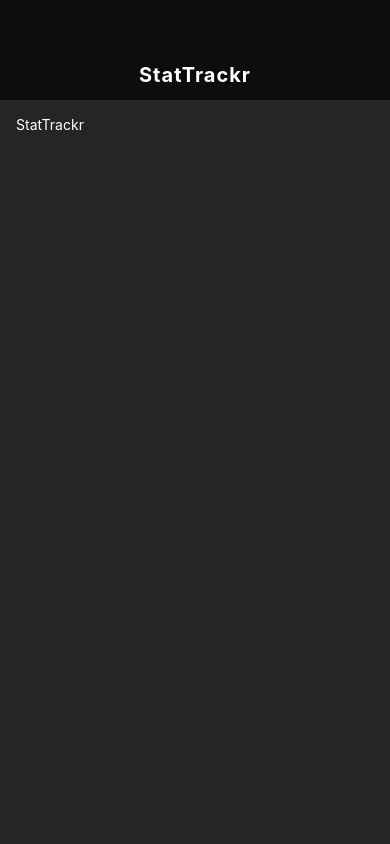
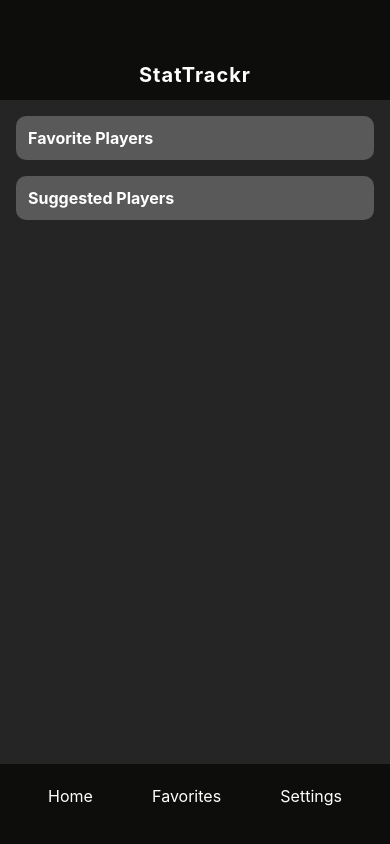
Before and after one commit to jasonzubiate/StatTrackr, a React Native app in the folder StatTrackr/: screen / in a window 390 px wide. Built offline with nearby package versions, Linux system fonts and the light colour scheme.

Commit message:
updated home page

```diff
--- a/StatTrackr/App.js
+++ b/StatTrackr/App.js
@@ -1,15 +1,35 @@
 import { StatusBar } from "expo-status-bar";
 import { StyleSheet, Text, View } from "react-native";
 import Header from "./components/Header";
+import LargeCard from "./components/LargeCard";
+import Footer from "./components/Footer";
 
 export default function App() {
+  // Dummy data for now
+  const data = {
+    "Lebron James": {
+      Position: "SF",
+      stats: { Points: 32, Rebounds: 5, Assists: 5, Rating: 89 },
+    },
+    "Steph Curry": {
+      Position: "SF",
+      stats: { Points: 32, Rebounds: 5, Assists: 5, Rating: 89 },
+    },
+    "Jimmy Butler": {
+      Position: "SF",
+      stats: { Points: 32, Rebounds: 5, Assists: 5, Rating: 89 },
+    },
+  };
+
   return (
     <>
       <Header />
       <View style={styles.container}>
-				<Text style={styles.text}>StatTrackr</Text>
         <StatusBar style="auto" />
+        <LargeCard title={"Favorite Players"} data={data} />
+        <LargeCard title={"Suggested Players"} data={data} />
       </View>
+      <Footer />
     </>
   );
 }
@@ -19,6 +39,7 @@ const styles = StyleSheet.create({
     flex: 1,
     padding: 16,
     backgroundColor: "#252525",
+    gap: 16,
   },
   text: {
     color: "white",
--- a/StatTrackr/components/Footer.js
+++ b/StatTrackr/components/Footer.js
@@ -3,9 +3,9 @@ import { StyleSheet, Text, View } from "react-native";
 export default function Footer() {
   return (
     <View style={styles.footer}>
-      <View style={styles.icon}>
-        <Text style={styles.pageTitle}></Text>
-      </View>
+      <Text style={styles.link}>Home</Text>
+      <Text style={styles.link}>Favorites</Text>
+      <Text style={styles.link}>Settings</Text>
     </View>
   );
 }
@@ -14,8 +14,15 @@ const styles = StyleSheet.create({
   footer: {
     flexDirection: "row",
     alignItems: "center",
-		justifyContent: "center",
+    justifyContent: "space-between",
     backgroundColor: "#0D0E0B",
-		height: 64,
+    paddingLeft: 48,
+    paddingRight: 48,
+    paddingBottom: 16,
+    height: 80,
+  },
+  link: {
+    fontSize: 16,
+    color: "#FFFFFF",
   },
 });
--- /dev/null
+++ b/StatTrackr/components/LargeCard.js
@@ -0,0 +1,29 @@
+import { StyleSheet, Text, View, FlatList } from "react-native";
+import StatCard from "./StatCard";
+
+// This component is used to display all of Favorite Players, Suggested Players, Favorite Teams, etc.
+// Takes two properties, the title for the card and the data that will be displayed in the card.
+export default function LargeCard({ title, data }) {
+  return (
+    <View style={styles.card}>
+      <Text style={styles.title}>{title}</Text>
+      <FlatList data={data} renderItem={(item) => <StatCard item={item} />} />
+    </View>
+  );
+}
+
+const styles = StyleSheet.create({
+  card: {
+    flexDirection: "row",
+    alignItems: "center",
+    justifyContent: "center",
+    padding: 12,
+    borderRadius: 10,
+    backgroundColor: "#5A5959",
+  },
+  title: {
+    color: "white",
+    fontWeight: "bold",
+    fontSize: 16,
+  },
+});
--- /dev/null
+++ b/StatTrackr/components/StatCard.js
@@ -0,0 +1,46 @@
+import { StyleSheet, Text, View, TouchableOpacity } from "react-native";
+export default function StatCard({ item }) {
+  console.log(item)
+  return (
+    <TouchableOpacity style={styles.card}>
+      <View style={styles.img}>{/* player img */}</View>
+      <View style={styles.stats}>
+        <View style={styles.header}>
+          <Text style={styles.name}>{item.name}</Text>
+          <Text style={styles.position}>{item.position}</Text>
+        </View>
+        <View style={styles.labels}>
+          <Text style={styles.label}>Points: </Text>
+          <Text style={styles.value}>32</Text>
+        </View>
+      </View>
+    </TouchableOpacity>
+  );
+}
+
+const styles = StyleSheet.create({
+  card: {
+    flexDirection: "row",
+    alignItems: "center",
+    justifyContent: "center",
+    backgroundColor: "#5A5959",
+  },
+  title: {
+    color: "white",
+    fontWeight: "bold",
+    fontSize: 16,
+  },
+  name: {
+    fontSize: 12,
+  },
+  position: {
+    fontSize: 12,
+    fontWeight: 100,
+  },
+  labels: {
+    flexDirection: "row",
+  },
+  label: {
+    fontWeight: "bold",
+  },
+});
--- a/StatTrackr/package.json
+++ b/StatTrackr/package.json
@@ -14,8 +14,9 @@
     "expo-status-bar": "~1.4.4",
     "react": "18.2.0",
     "react-native": "0.71.8",
+    "react-native-safe-area-context": "4.5.0",
     "react-native-screens": "~3.20.0",
-    "react-native-safe-area-context": "4.5.0"
+    "react-navigation-drawer": "^2.7.2"
   },
   "devDependencies": {
     "@babel/core": "^7.20.0"
```
Also changed, not shown: StatTrackr/components/Header.js (indentation only), 1 other file (tests, documents, lock files or other folders). Lines whose indentation alone changed are shown as unchanged.
